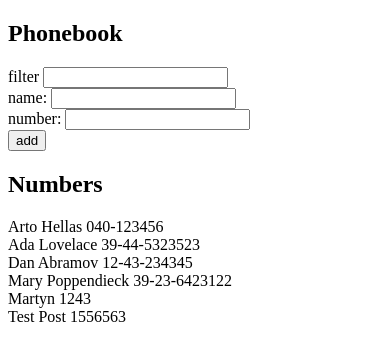
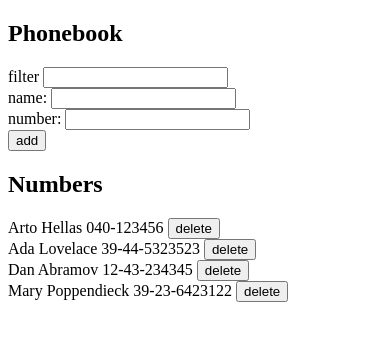
Before and after one commit to suubcity/phonebook-front, a React (Create React App) app: page / in a window 390 px wide. Shown: the top 360 px of the page. Built offline with nearby package versions, Linux system fonts and the light colour scheme; data requests are answered from the project's data file.

Commit message:
2.18*: Phonebook step10

```diff
--- a/db.json
+++ b/db.json
@@ -19,16 +19,6 @@
       "name": "Mary Poppendieck",
       "number": "39-23-6423122",
       "id": 4
-    },
-    {
-      "name": "Martyn",
-      "number": "1243",
-      "id": 5
-    },
-    {
-      "name": "Test  Post",
-      "number": "1556563",
-      "id": 6
     }
   ]
 }
--- a/src/App.js
+++ b/src/App.js
@@ -1,5 +1,4 @@
 import React, { useState, useEffect } from "react";
-import axios from "axios";
 import personService from "./services/persons";
 
 const Search = ({ handleChange, value }) => {
@@ -34,10 +33,17 @@ const Form = ({
   );
 };
 
-const Entry = ({ person }) => {
+const Entry = ({ person, handleRemovePerson }) => {
   return (
     <div>
-      {person.name} {person.number}
+      {person.name} {person.number}{" "}
+      <button
+        data-id={person.id}
+        data-name={person.name}
+        onClick={handleRemovePerson}
+      >
+        delete
+      </button>
     </div>
   );
 };
@@ -59,6 +65,22 @@ const App = () => {
       setPersons(res.data);
     });
   }, []);
+
+  const handleRemovePerson = (e) => {
+    if (confirmRemoveOfPerson(e.target.dataset.name)) {
+      personService.remove(e.target.dataset.id).then((res) => {
+        setPersons(
+          persons.filter((person) => {
+            return person.id !== +e.target.dataset.id;
+          })
+        );
+      });
+    }
+  };
+
+  const confirmRemoveOfPerson = (name) => {
+    return window.confirm(`Delete ${name}`);
+  };
 
   const handleNameChange = (e) => {
     setNewName(e.target.value);
@@ -107,7 +129,13 @@ const App = () => {
 
   const renderPersons = (arrayOfPersons) => {
     return arrayOfPersons.map((person) => {
-      return <Entry key={person.name} person={person} />;
+      return (
+        <Entry
+          key={person.name}
+          person={person}
+          handleRemovePerson={handleRemovePerson}
+        />
+      );
     });
   };
 
--- a/src/services/persons.js
+++ b/src/services/persons.js
@@ -1,5 +1,5 @@
 import axios from "axios";
-const baseUrl = "http://localhost:3001/persons";
+const baseUrl = "http://localhost:3001/persons/";
 
 const getAll = () => {
   return axios.get(baseUrl);
@@ -9,7 +9,13 @@ const create = (newObject) => {
   return axios.post(baseUrl, newObject);
 };
 
+const remove = (id) => {
+  const url = baseUrl + id;
+  return axios.delete(url);
+};
+
 export default {
   getAll: getAll,
   create: create,
+  remove: remove,
 };
```
Also changed, not shown: 1 other file (tests, documents, lock files or other folders).
